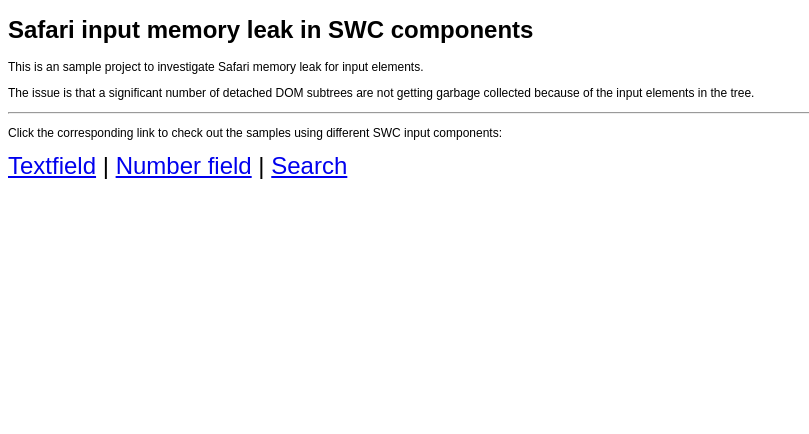
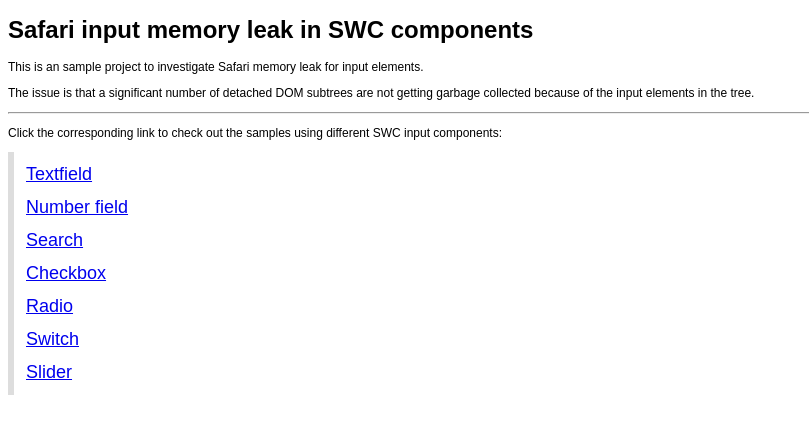
Before and after one commit to loredanaspataru/swc-input-patch-test, a website: page index.html in a window 1280 px wide. Shown: the whole page, without its empty margins (0-809 px from the left). Drawn offline with Linux system fonts and the light colour scheme.

Commit message:
add links in index

```diff
--- a/index.html
+++ b/index.html
@@ -14,9 +14,15 @@
     input elements in the tree.</p>
   <hr>
   <p>Click the corresponding link to check out the samples using different SWC input components:</p>
-  <a href="/textfield">Textfield</a><span class="divider"> | </span>
-  <a href="/number-field">Number field</a><span class="divider"> | </span>
-  <a href="/search">Search</a>
+  <div class="links-container">
+    <a href="/textfield">Textfield</a>
+    <a href="/number-field">Number field</a>
+    <a href="/search">Search</a>
+    <a href="/checkbox">Checkbox</a>
+    <a href="/radio">Radio</a>
+    <a href="/switch">Switch</a>
+    <a href="/slider">Slider</a>
+  </div>
 
 </body>
 </html>
--- a/styles/style.css
+++ b/styles/style.css
@@ -53,7 +53,15 @@
   border: dotted 2px black;
 }
 
-a,
-.divider {
-  font-size: 24px;
+.links-container {
+  display: flex;
+  flex-direction: column;
+  gap: 12px;
+  border-left: 6px solid #ddd;
+  padding: 12px;
+  width: 400px;
 }
+
+.links-container a {
+  font-size: 18px;
+}
```
